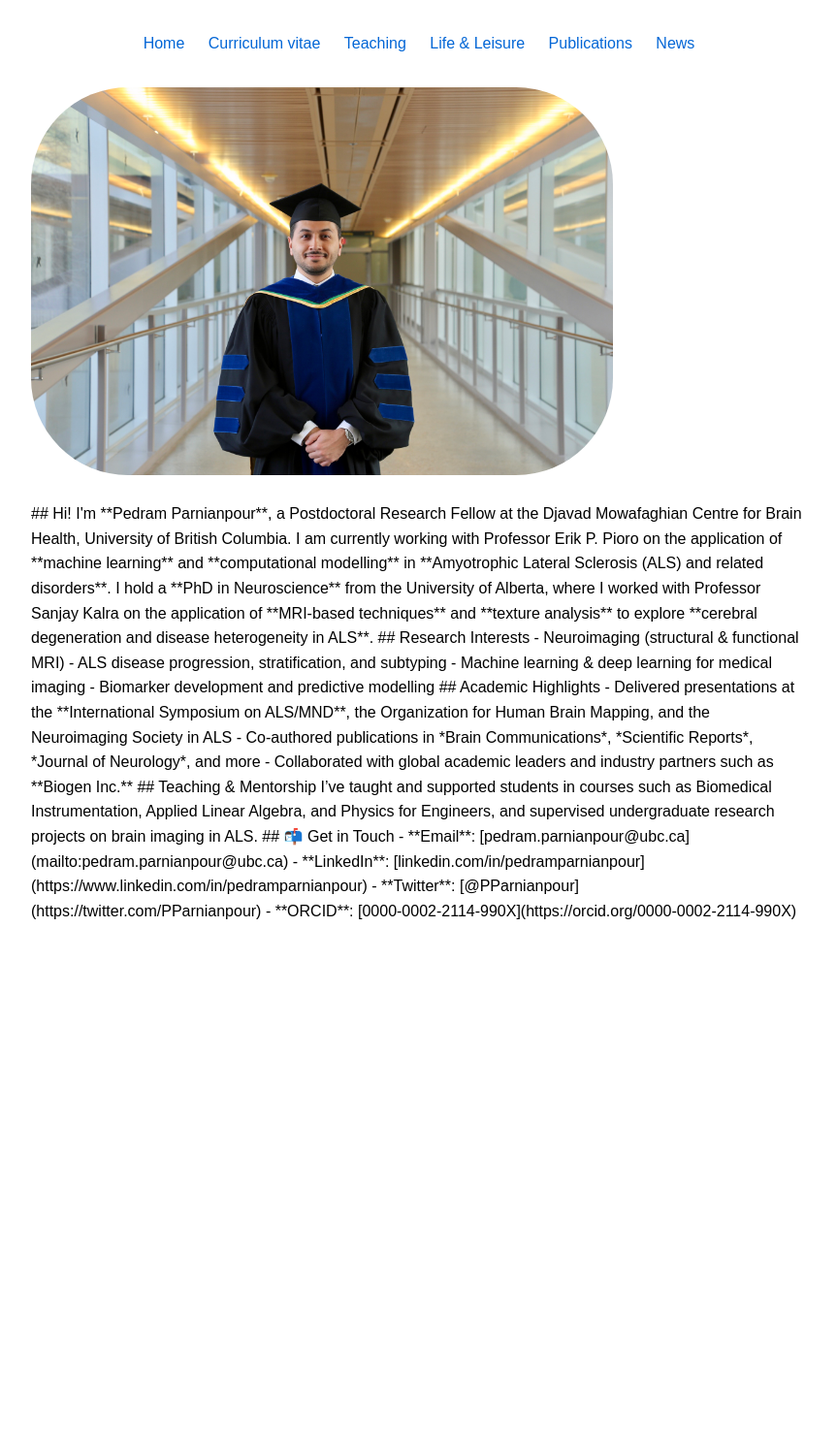
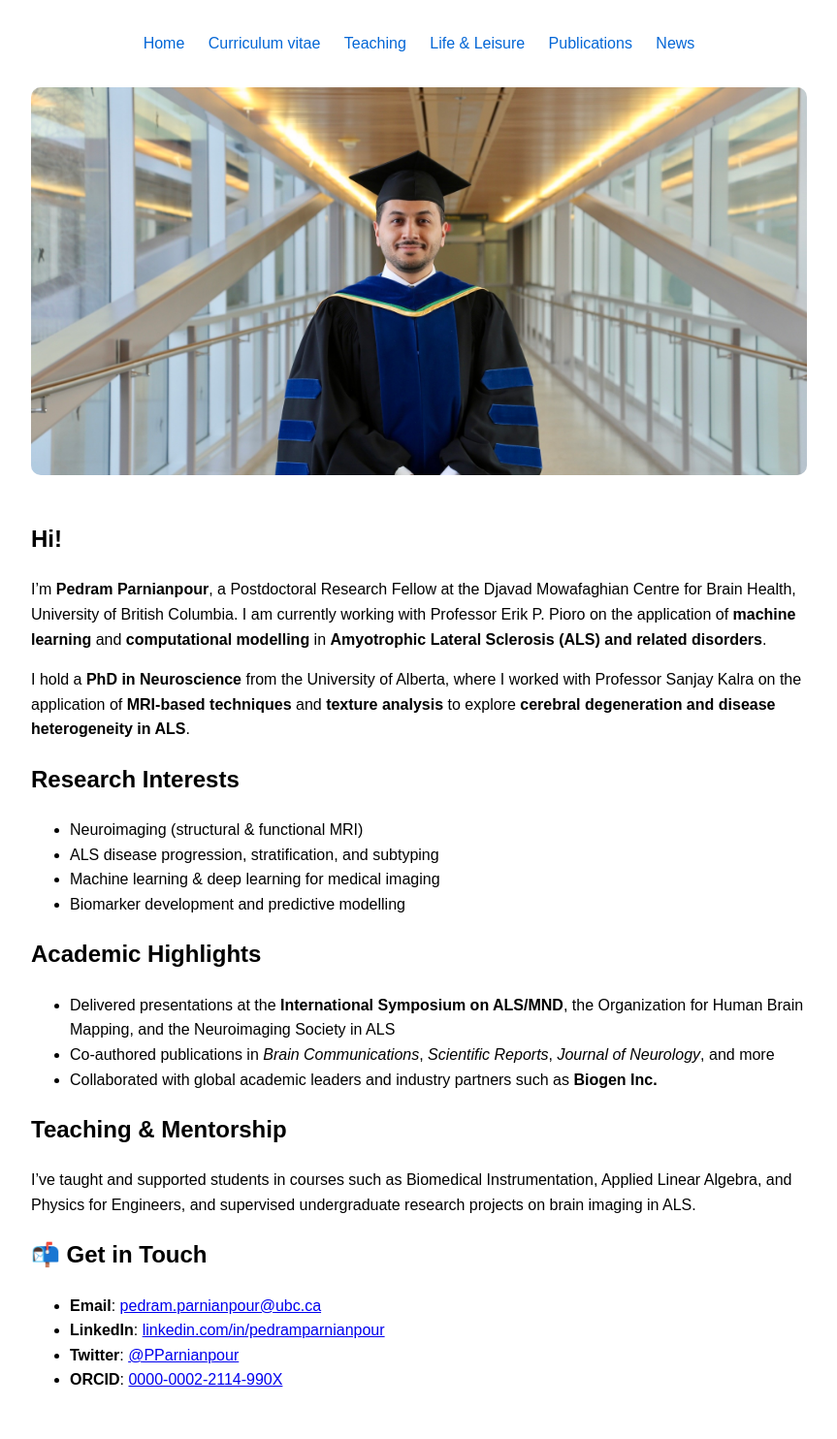
Before and after one commit to Pedram-Parnianpour/pedram-parnianpour.github.io, a Jekyll site: the page built from index.md, in a window 1280 px wide. Shown: the whole page at 97% size, without its empty margins (208-1071 px from the left). Built offline with Jekyll 4.4.1, drawn with Linux system fonts in a browser that asks for light colours; before the commit the page ends 984 px from its top, so only the background shows below that.

Commit message:
Update index.md

```diff
--- a/index.md
+++ b/index.md
@@ -2,19 +2,15 @@
 layout: default
 title: Home
 ---
-<div style="display: flex; align-items: flex-start; gap: 20px; flex-wrap: wrap;">
 
-  <div style="flex: 0 0 auto;">
-    <img src="/assets/pedram.jpg" alt="Pedram Parnianpour" style="max-width: 600px; border-radius: 100px;">
-  </div>
+<img src="/assets/pedram.jpg" alt="Pedram Parnianpour" style="width: 100%; max-height: 400px; object-fit: cover; border-radius: 10px; margin-bottom: 20px;">
 
-  <div style="flex: 1;">
 
 ## Hi!
 
-  I'm **Pedram Parnianpour**, a Postdoctoral Research Fellow at the Djavad Mowafaghian Centre for Brain Health, University of British Columbia. I am currently working with Professor Erik P. Pioro on the application of **machine learning** and **computational modelling** in **Amyotrophic Lateral Sclerosis (ALS) and related disorders**.
+I'm **Pedram Parnianpour**, a Postdoctoral Research Fellow at the Djavad Mowafaghian Centre for Brain Health, University of British Columbia. I am currently working with Professor Erik P. Pioro on the application of **machine learning** and **computational modelling** in **Amyotrophic Lateral Sclerosis (ALS) and related disorders**.
 
-  I hold a **PhD in Neuroscience** from the University of Alberta, where I worked with Professor Sanjay Kalra on the application of **MRI-based techniques** and **texture analysis** to explore **cerebral degeneration and disease heterogeneity in ALS**.
+I hold a **PhD in Neuroscience** from the University of Alberta, where I worked with Professor Sanjay Kalra on the application of **MRI-based techniques** and **texture analysis** to explore **cerebral degeneration and disease heterogeneity in ALS**.
 
 
 ## <span style="color: black;">Research Interests</span>
```
